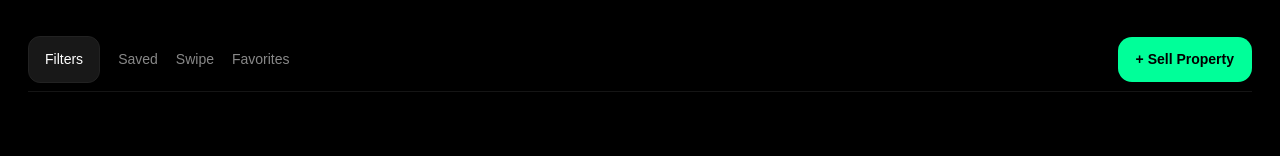
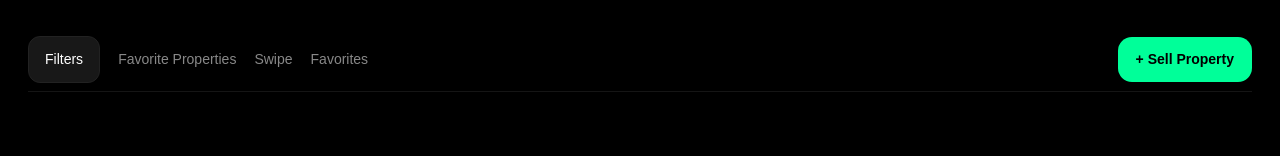
Before and after one commit to RyanHotchkiss/twuanis, a Next.js app: page / in a window 1280 px wide. Shown: the top 156 px of the page. Built offline with nearby package versions, Linux system fonts and the light colour scheme; no server answers; the database is empty.

Commit message:
Fix favorites navigation route

```diff
--- a/app/page.tsx
+++ b/app/page.tsx
@@ -518,10 +518,10 @@ export default function HomePage() {
                 </button>
 
                 <a
-                  href="/saved"
+                  href="/favorites"
                   style={navLink}
                 >
-                  Saved
+                  Favorite Properties
                 </a>
 
                 <a
```
